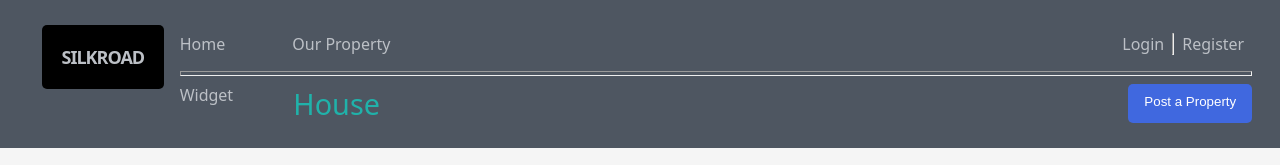
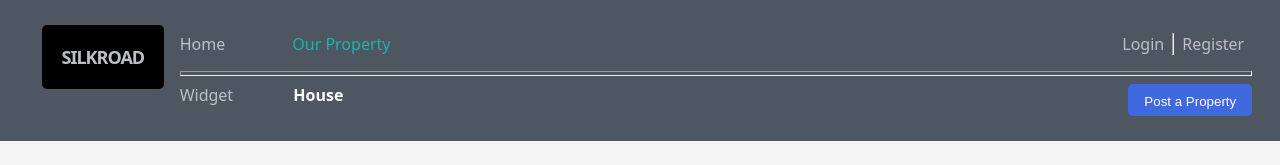
Before and after one commit to benjaminangafua/silk-road-vue-composition-api, a Vue app: page /grid in a window 1280 px wide. Shown: the top 165 px of the page. Built offline with nearby package versions, Linux system fonts and the light colour scheme.

Commit message:
Toggle nav text color

```diff
--- a/src/assets/main.css
+++ b/src/assets/main.css
@@ -45,7 +45,12 @@ a {
 
 .active {
     color: var(--green-clr);
-    font-weight: 400;
+    /* font-weight: bold; */
+}
+
+.active-board-txt {
+    color: var(--white-clr);
+    font-weight: bold;
 }
 
 .header {
--- a/src/components/HeadTop.vue
+++ b/src/components/HeadTop.vue
@@ -1,7 +1,7 @@
 
 <script setup>
 import  {RouterLink}  from 'vue-router';
-import { ref, onMounted} from 'vue';
+import { ref, onMounted, reactive} from 'vue';
 import { useRoute } from 'vue-router'
 
 const route = useRoute().path
@@ -75,6 +75,9 @@ function closeToggleBtn(e){
     closeToggle.value.style.display = "none"
     topNav.value.firstElementChild.style = "grid"
 }
+// const activeClass = reactive({
+//     active : route=='/' ? true: route == '/grid' || route == '/list'? true : null
+// })
 </script>
 <template>
     <div id="closeToggle" ref="closeToggle" @click.prevent="closeToggleBtn">X</div>
@@ -85,13 +88,13 @@ function closeToggleBtn(e){
                 <div class="top-nav" id="top-nav"  ref="topNav">
                     <div class="home" ref="home">
 
-                        <RouterLink to="/"><div class="toggle-menu-border" id="home">Home</div></RouterLink>
+                        <RouterLink to="/"><div class="toggle-menu-border" :class="route=='/' ?'active':'none'" id="home">Home</div></RouterLink>
 
-                        <RouterLink to="/grid"> <div  class="toggle-menu-border" id="ourProperty">Our Property</div></RouterLink>
+                        <RouterLink to="/grid"> <div  class="toggle-menu-border" :class="route == '/grid' || route == '/list'?'active':'none'" id="ourProperty">Our Property</div></RouterLink>
                     </div>
                     <div class="auth" id="auth"  ref="authenticate">
 
-                        <RouterLink to="/login"><div class="navbar-right toggle-menu-border"  id="navbar-right"  ref="navbar-right">Login</div></RouterLink>
+                        <RouterLink to="/login"><div class="navbar-right toggle-menu-border" id="navbar-right"  ref="navbar-right">Login</div></RouterLink>
 
                         <hr class="nav-hr" ref="hr">
 
@@ -104,9 +107,9 @@ function closeToggleBtn(e){
                     <div class="bottom-left-nav">
                         <RouterLink to="/widget"><div  class="toggle-menu-border">Widget</div></RouterLink>
                         <RouterLink to="#">
-                            <div v-if="route == '/register'"> <span class="active">Register</span></div>
-                            <div v-else-if="route == '/login'"><span class="active">Login</span></div>
-                            <div v-else-if="route == '/grid' || route == '/list'"><span class="active">House</span> </div>
+                            <div v-if="route == '/register'"> <b class="active-board-txt">Register</b></div>
+                            <div v-else-if="route == '/login'"><b class="active-board-txt">Login</b></div>
+                            <div v-else-if="route == '/grid' || route == '/list'"><b class="active-board-txt">House</b> </div>
                             <div v-else > </div>
                          </RouterLink>
                     </div>
```
